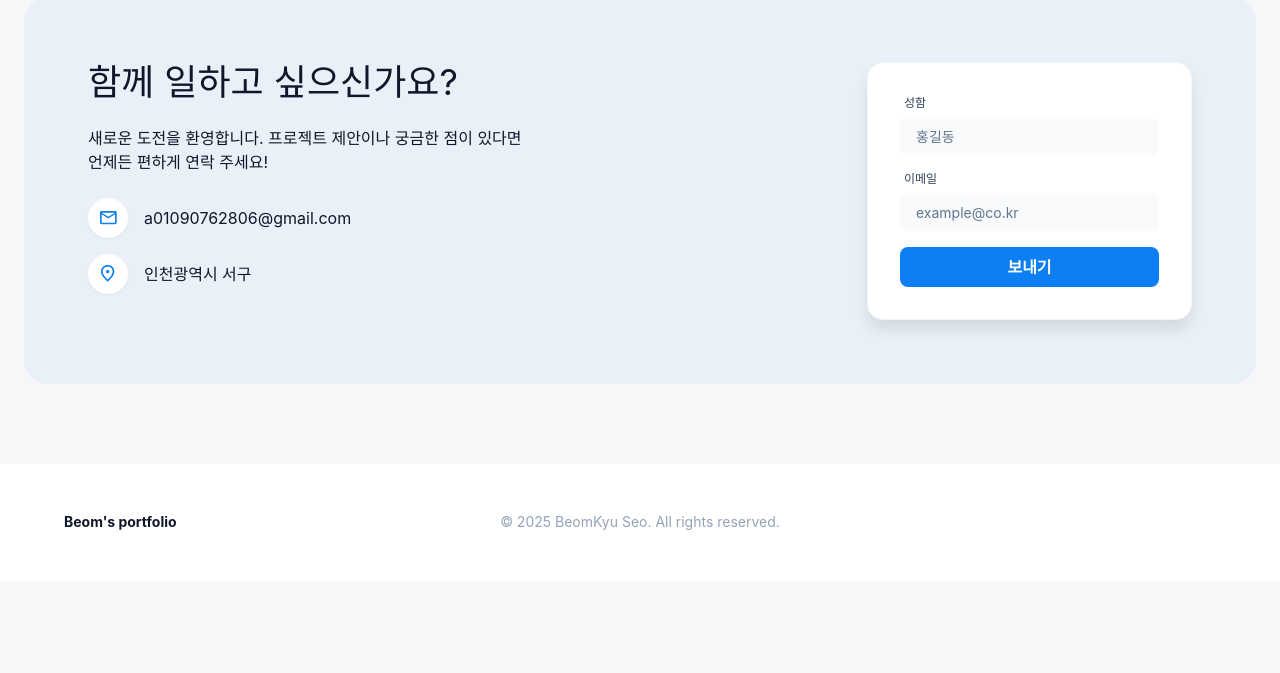
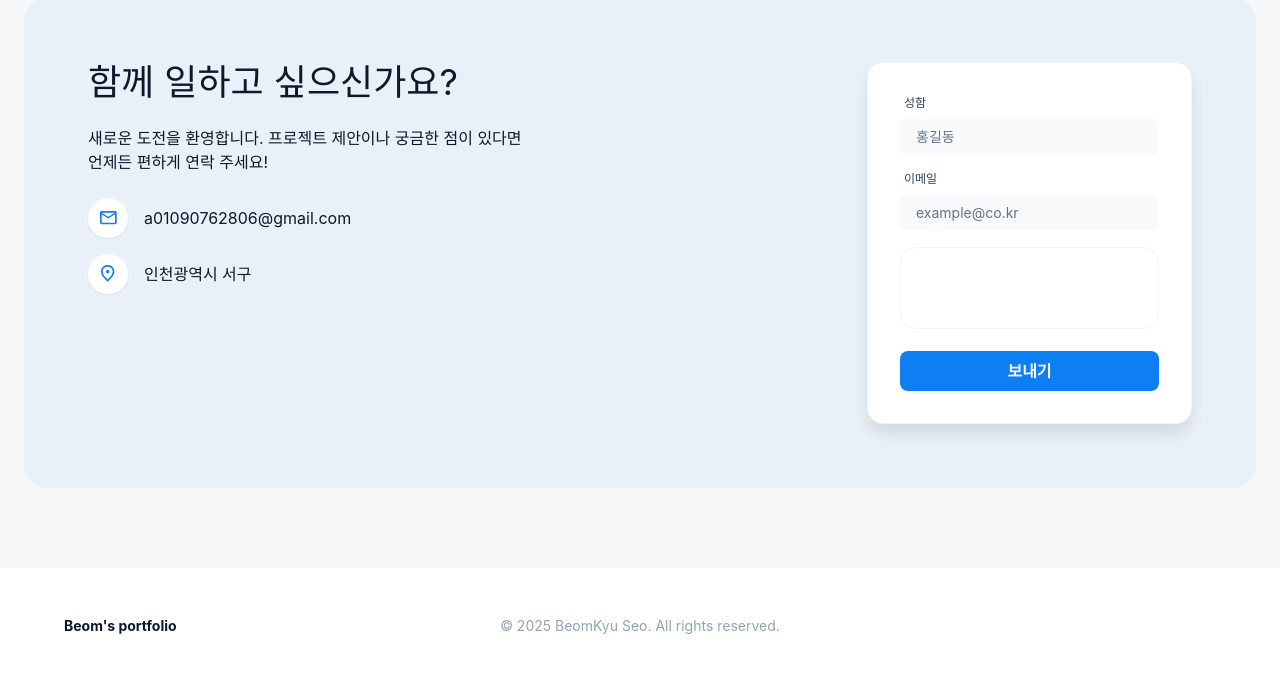
Before and after one commit to bomkyu/BeomLog, a Next.js app in the folder client/: page / in a window 1280 px wide. Shown: the part 2482-3155 px from the top of the page. Before the commit the page ends 3063 px from the top, so only its background shows below. Built offline with nearby package versions, Linux system fonts and the light colour scheme; no server answers.

Commit message:
feat : ContactForm 컴포넌트 생성 - add : ContaactForm 컴포넌트 생성하여 메일 보내는 폼 완성 ;

```diff
--- /dev/null
+++ b/client/src/app/(portfolio)/components/ContactForm.tsx
@@ -0,0 +1,56 @@
+'use client';
+
+import CustoMTextArea from '@/app/(blog)/components/Comment/CustomTextArea';
+import Buttons from '@/app/component/Buttons';
+import ConTactInput from '@/app/component/InputField/ConTactInput';
+import { useRef } from 'react';
+import emailjs from '@emailjs/browser';
+
+const ConTactForm = () => {
+  const form = useRef<HTMLFormElement>(null);
+
+  const sendEmail = (e: React.FormEvent) => {
+    e.preventDefault();
+
+    if (!form.current) return;
+
+    // 폼 데이터 가져오기
+    const formData = new FormData(form.current);
+    const name = formData.get('name');
+    const email = formData.get('email');
+    const message = formData.get('message');
+
+    // 비어있는지 체크
+    if (!name || !email || !message) {
+      alert('모든 필드를 입력해주세요!');
+      return;
+    }
+
+    emailjs
+      .sendForm('service_beomlog', 'template_1lsk47s', form.current, {
+        publicKey: '1sMC1fLPc3nnHVIbH',
+      })
+      .then(
+        () => {
+          alert('메시지가 성공적으로 전송되었습니다! 확인 후 연락드릴게요.');
+          form.current?.reset();
+        },
+        (error) => {
+          console.log('FAILED...', error.text);
+          alert('전송에 실패했습니다. 다시 시도해주세요.');
+        }
+      );
+  };
+
+  return (
+    <form ref={form} onSubmit={sendEmail}>
+      <div className='flex flex-col w-[325px] p-8 gap-4 rounded-2xl border border-stroke-gray bg-white shadow-[0_10px_15px_-1px_rgba(0,0,0,0.1)]'>
+        <ConTactInput label='성함' name='name' placeholder='홍길동' />
+        <ConTactInput label='이메일' name='email' placeholder='example@co.kr' />
+        <CustoMTextArea name='message' className='bg-light-gray2' />
+        <Buttons btnType='primary'>보내기</Buttons>
+      </div>
+    </form>
+  );
+};
+export default ConTactForm;
--- a/client/src/app/(portfolio)/page.tsx
+++ b/client/src/app/(portfolio)/page.tsx
@@ -5,10 +5,10 @@ import AboutCard from '../component/Card/AboutCard';
 import TechStackTabs from '../component/TechStack/TechStackTabs';
 import Typography from '../component/Typography';
 import PortfolioCard from '../component/Card/PortfolioCard';
-import ConTactInput from '../component/InputField/ConTactInput';
 import Image from 'next/image';
 import { MAIN_ICON_MAP } from '../component/icons';
 import dummyImg from '@/app/images/dummy-img.png';
+import ConTactForm from './components/ContactForm';
 
 export default function Home() {
   return (
@@ -146,11 +146,7 @@ export default function Home() {
               </div>
             </div>
           </div>
-          <div className='flex flex-col w-[325px] p-8 gap-4 rounded-2xl border border-stroke-gray bg-white shadow-[0_10px_15px_-1px_rgba(0,0,0,0.1)]'>
-            <ConTactInput label='성함' placeholder='홍길동' />
-            <ConTactInput label='이메일' placeholder='example@co.kr' />
-            <Buttons btnType='primary'>보내기</Buttons>
-          </div>
+          <ConTactForm />
         </div>
       </section>
     </div>
```
